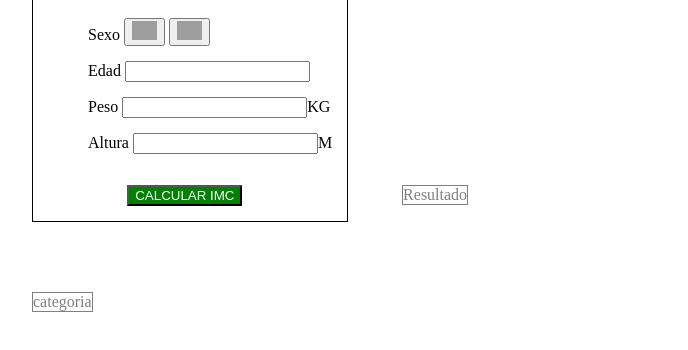
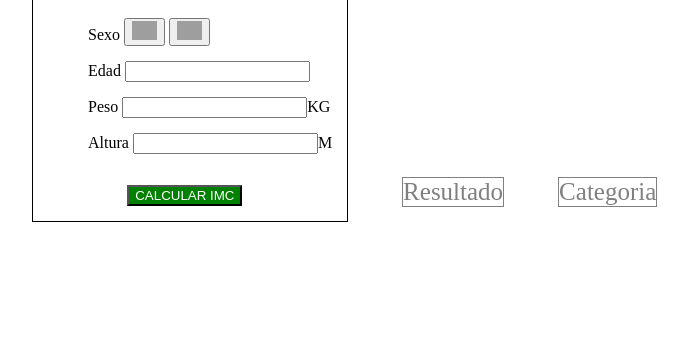
Before and after one commit to Bethsyf/workshop1, a plain HTML site: page index.html in a window 1280 px wide. Shown: the part 180-530 px from the top of the page, without its empty margins (26-714 px from the left). Drawn offline with Linux system fonts and the light colour scheme; grey boxes are pictures that could not be loaded.

Commit message:
cambiar estilos

```diff
--- a/index.html
+++ b/index.html
@@ -21,8 +21,8 @@
         <button class='boton' id="calc">CALCULAR IMC</button>
     </div>
 
-    <div class="title">Resultado <br><span class="resul" id="imc"></span></div><br>
-    <div class="title">categoria <br><span id="categ"></span></div>
+    <div class="title1">Resultado <br><span class="resul" id="imc"></span></div>
+    <div class="title1">Categoria <br><span id="categ"></span></div>
 
     <script src="./script.js"></script>
 </body>
--- a/styles.css
+++ b/styles.css
@@ -1,11 +1,10 @@
 div {
     width: auto;
-    padding: 0;
+    padding: 30;
     margin-top: 70px;
     margin-left: 50px;
     border: 1px solid;
     display: inline-block;
-    cursor: pointer;
 }
 
 h1{
@@ -31,6 +30,12 @@ img{
     text-align: center;
 }
 
+.title1{
+    color: gray;
+    text-align: center;
+    font-size: 25px;
+}
+
 .resul{
     color: green;
     font-size: 50px;
```
